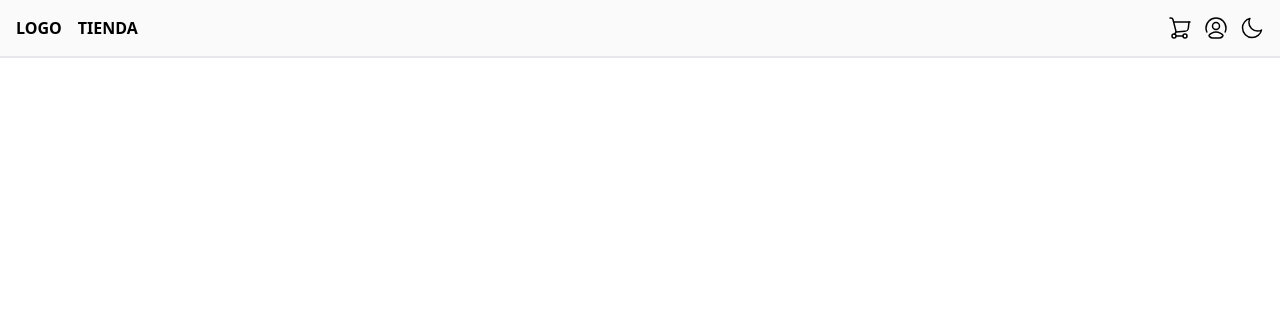
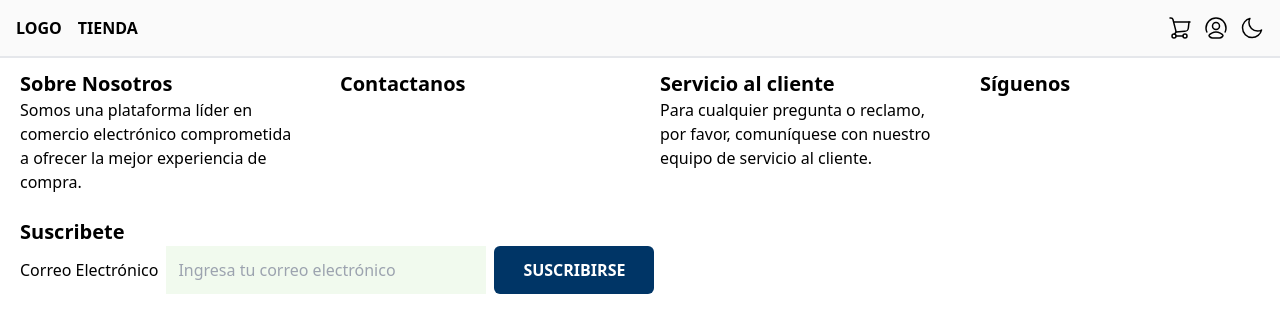
Before and after one commit to BladimirT/react-e, a React (Vite) app: page / in a window 1280 px wide. Shown: the top 332 px of the page. Built offline with nearby package versions, Linux system fonts and the light colour scheme.

Commit message:
Implementé el pie de pagina: seccion de sobre nosotros, contatanos, servicio al cliente, siguenos y opcion de suscribirse a ultimas noticias

```diff
--- /dev/null
+++ b/src/components/Footer.jsx
@@ -0,0 +1,28 @@
+import NewsletterSignUp from "./NewsletterSignUp";
+
+
+export default function Footer() {
+    return (
+        <>
+            <div className="grid md:grid-cols-4 gap-10 px-5 py-3">
+                <div>
+                    <h4 className="text-xl font-bold">Sobre Nosotros</h4>
+                    <p>Somos una plataforma líder en comercio electrónico comprometida a ofrecer la mejor experiencia de compra.</p>
+                </div>
+                <div>
+                    <h4 className="text-xl font-bold">Contactanos</h4>
+                </div>
+                <div>
+                    <h4 className="text-xl font-bold">Servicio al cliente</h4>
+                    <p>Para cualquier pregunta o reclamo, por favor, comuníquese con nuestro equipo de servicio al cliente.</p>
+                </div>
+                <div>
+                    <h4 className="text-xl font-bold">Síguenos</h4>
+                </div>
+            </div>
+            <div className="px-5 py-3">
+                <NewsletterSignUp />
+            </div>
+        </>
+    )
+}
--- /dev/null
+++ b/src/components/NewsletterSignUp.jsx
@@ -0,0 +1,25 @@
+
+
+export default function NewsletterSignUp() {
+    return (
+        <div>
+            <h4 className='text-xl font-bold'>Suscribete</h4>
+            <form className='flex flex-col md:flex-row md:items-center'>
+                <label htmlFor='email' className='mr-2'>
+                    Correo Electrónico
+                </label>
+                <input
+                    type='email'
+                    id='email'
+                    placeholder='Ingresa tu correo electrónico'
+                    className='bg-honeydew focus:ring-yale_blue p-3 md:w-80 mb-2 md:mb-0 md:mr-2'
+                />
+                <input
+                    type='submit'
+                    value='Suscribirse'
+                    className='bg-yale_blue hover:bg-oxford_blue text-white p-3 uppercase font-bold cursor-pointer rounded-md md:w-40'
+                />
+            </form>
+        </div>
+    );
+}
--- a/src/layouts/Layout.jsx
+++ b/src/layouts/Layout.jsx
@@ -1,5 +1,6 @@
 import { Outlet } from "react-router-dom"
 import Header from "../components/Header"
+import Footer from "../components/Footer"
 
 export default function Layout() {
     return (
@@ -8,6 +9,8 @@ export default function Layout() {
             <Header />
 
             <Outlet />
+
+            <Footer />
         </div>
     )
 }
```
